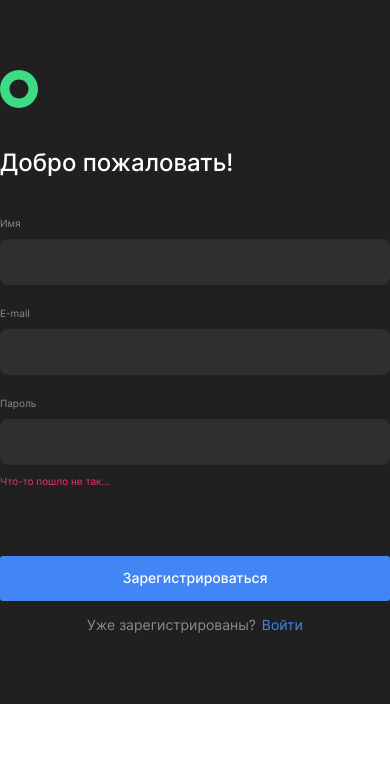
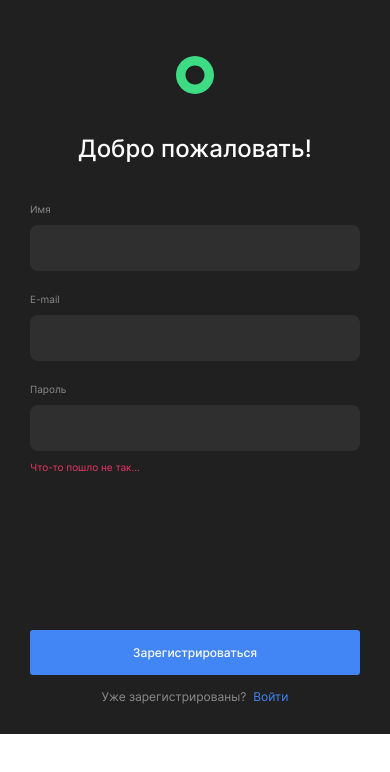
Before and after one commit to timofeykafanov/movies-explorer-frontend, a React (Create React App) app: page /signup in a window 390 px wide. Shown: the top 772 px of the page. Built offline with nearby package versions, Linux system fonts and the light colour scheme.

Commit message:
feat: make Register for 768px and 320px

```diff
--- a/src/components/Register/Register.css
+++ b/src/components/Register/Register.css
@@ -89,3 +89,38 @@
 .register__link:hover {
   opacity: 0.6;
 }
+
+@media screen and (max-width: 1279px) {
+  .register__container {
+    padding: 232px 0  ;
+  }
+}
+
+@media screen and (max-width: 767px) {
+  .register__container {
+    padding: 56px 30px 30px;
+  }
+
+  .register__logo {
+    margin: auto;
+  }
+
+  .register__title {
+    text-align: center;
+  }
+
+  .register__button {
+    margin: 157px 0 14px;
+    font-size: 12px;
+    line-height: 15px;
+  }
+
+  .register__text {
+    font-size: 12px;
+    line-height: 15px;
+  }
+
+  .register__link {
+    margin-left: 7px;
+  }
+}
```
